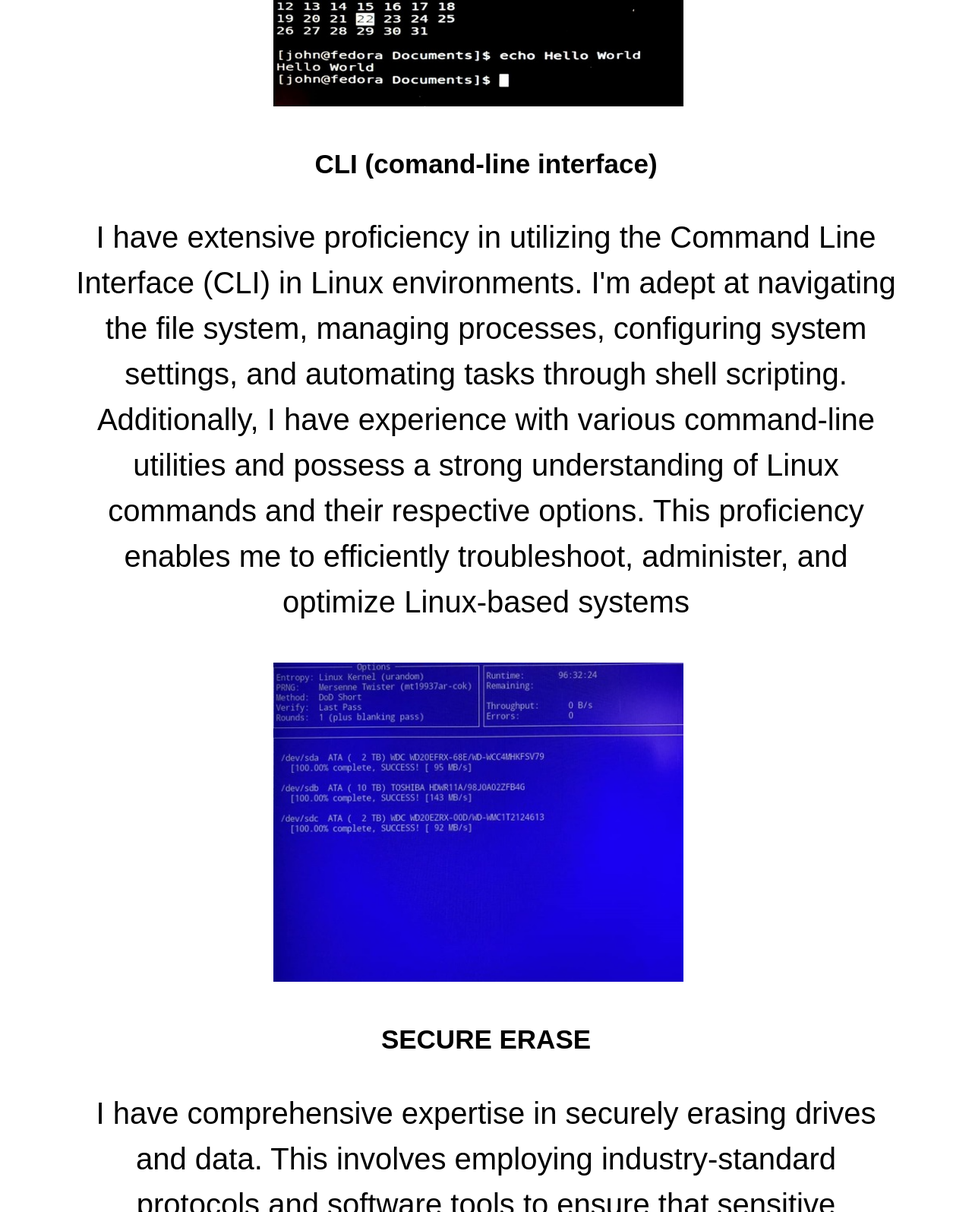
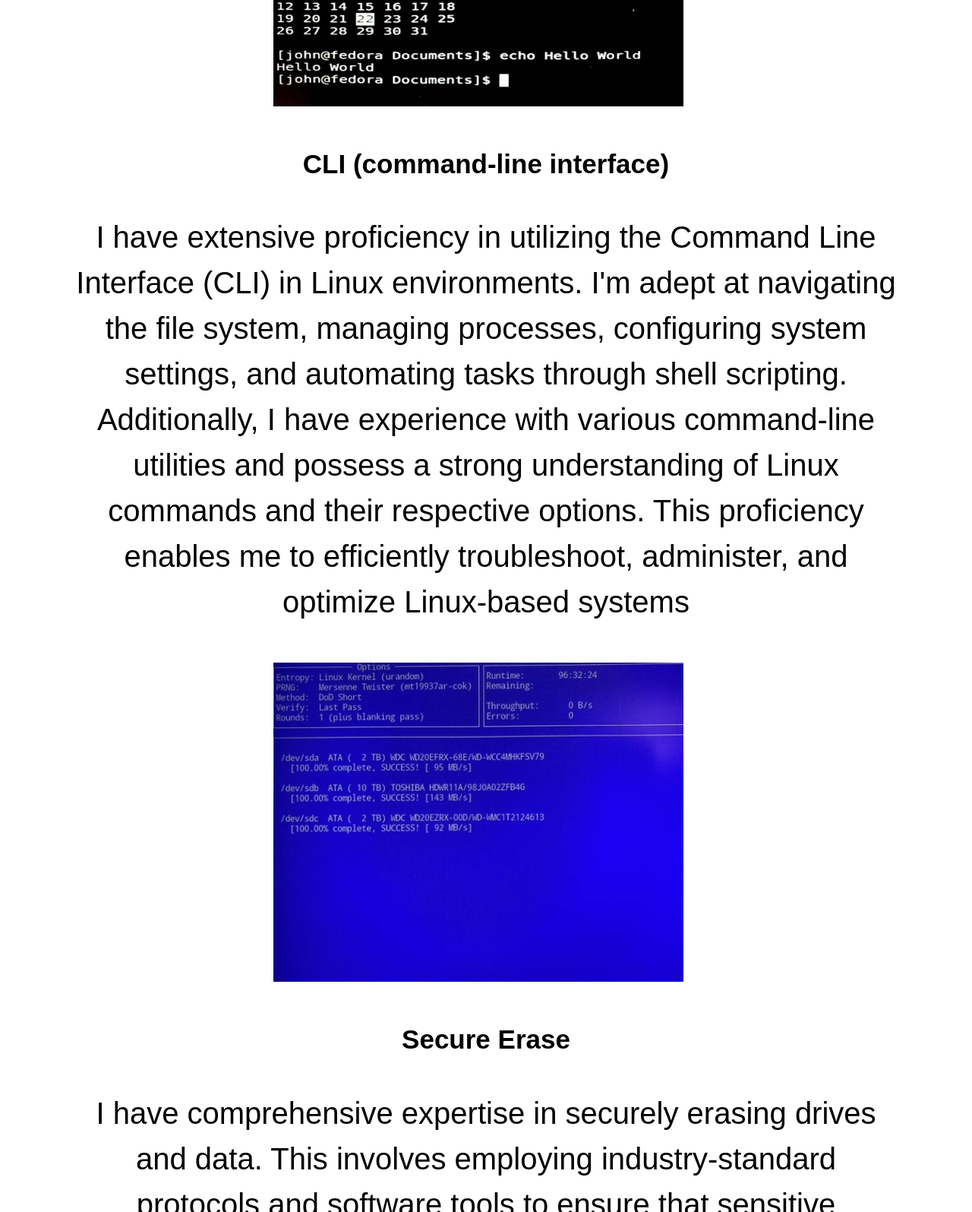
Before and after one commit to johnbjackson/johnbjackson.github.io, a plain HTML site: page index.html in a window 1280 px wide. Shown: the part 5989-7584 px from the top of the page at 76% size. Drawn offline with Linux system fonts and the light colour scheme; a script that the page names is missing.

Commit message:
Update index.html

```diff
--- a/index.html
+++ b/index.html
@@ -118,14 +118,14 @@
               <center><p><div class="image-container">
                 <img src="blog1.jpg" alt="Welcome" class="image"></p></center>
 
-                <center><h2>CLI (comand-line interface)</h2>
+                <center><h2>CLI (command-line interface)</h2>
 
                 <p>I have extensive proficiency in utilizing the Command Line Interface (CLI) in Linux environments. I'm adept at navigating the file system, managing processes, configuring system settings, and automating tasks through shell scripting. Additionally, I have experience with various command-line utilities and possess a strong understanding of Linux commands and their respective options. This proficiency enables me to efficiently troubleshoot, administer, and optimize Linux-based systems</p></center>
 
                 <center><p><div class="image-container">
                   <img src="blog2.jpg" alt="Welcome" class="image"></p></center>
 
-                  <center><h2>SECURE ERASE</h2>
+                  <center><h2>Secure Erase</h2>
 
                   <p>I have comprehensive expertise in securely erasing drives and data. This involves employing industry-standard protocols and software tools to ensure that sensitive information is permanently and irrecoverably removed from storage media. My proficiency extends to various platforms and storage types, guaranteeing compliance with data privacy regulations and safeguarding against unauthorized access or data breaches.</p></center>
 
```
